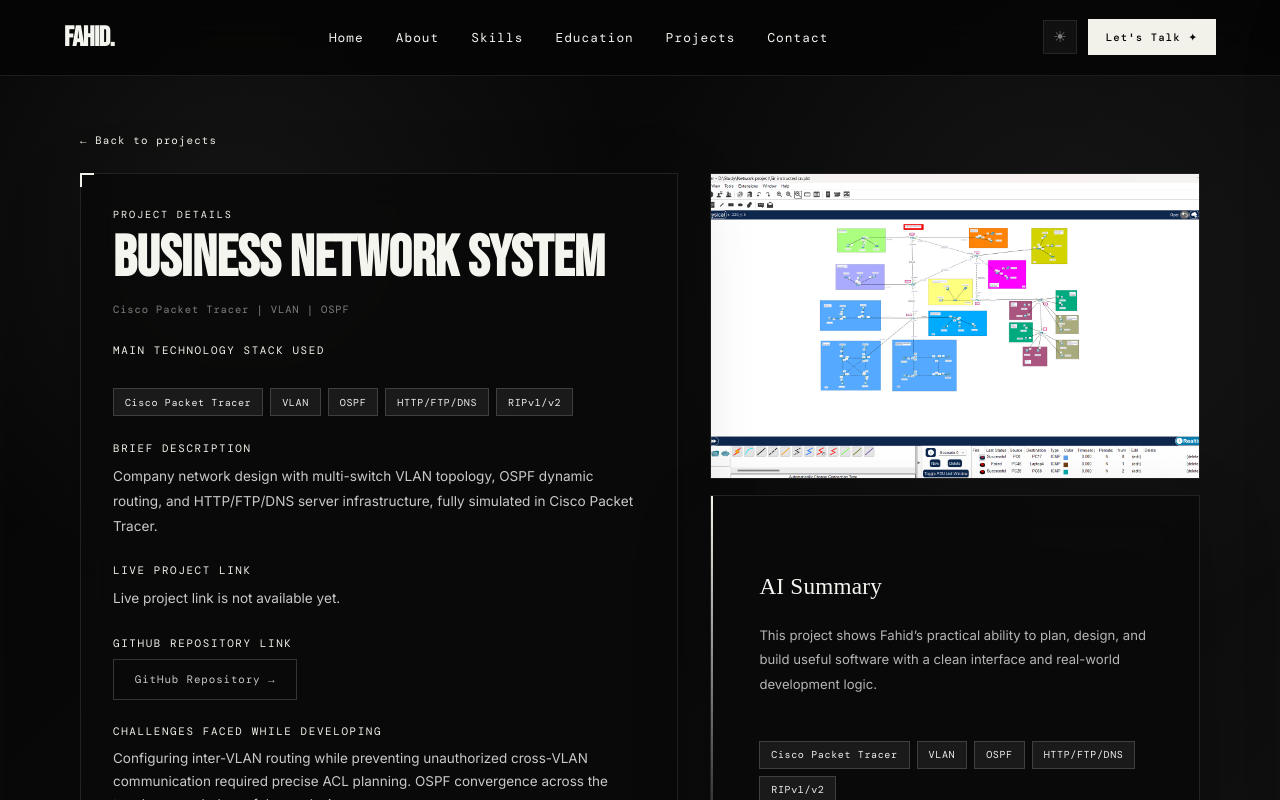
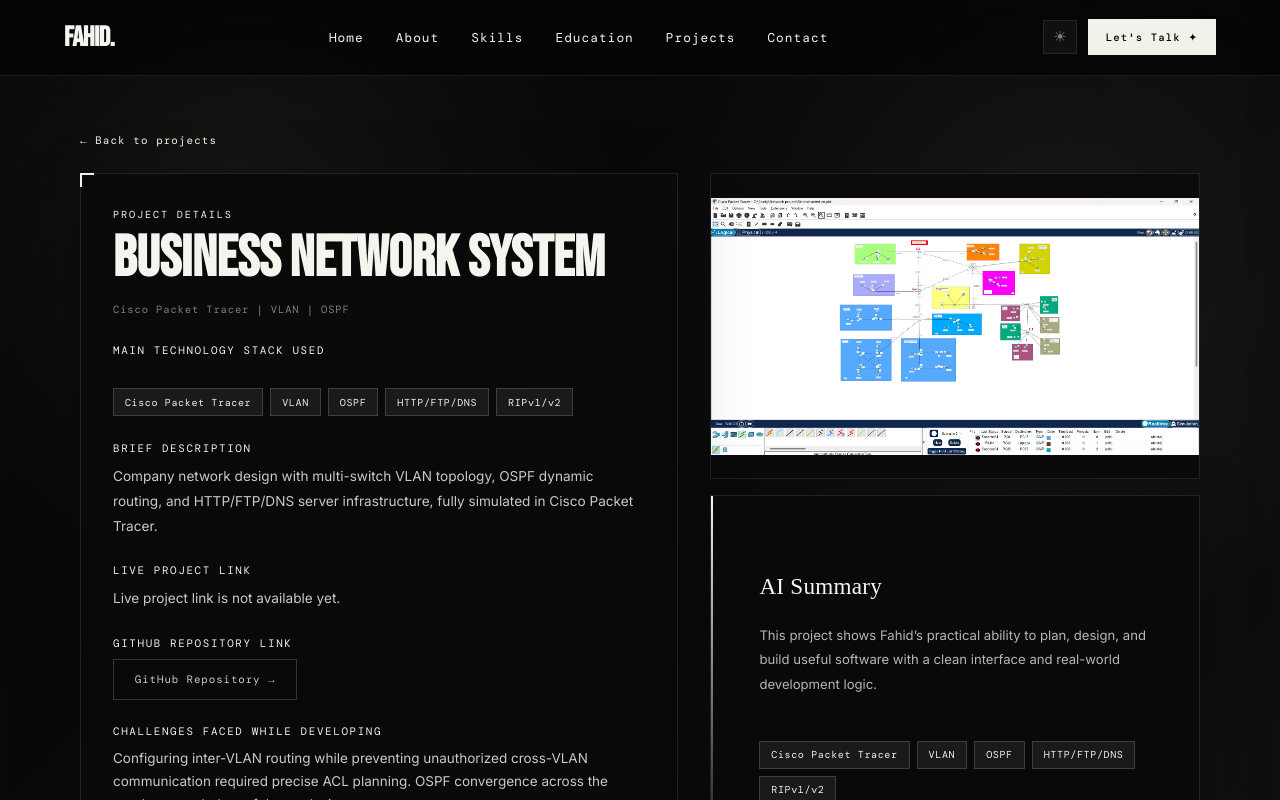
Before and after one commit to fahid2002/Portfolio-V2, a Next.js app: page /projects/business-network-system in a window 1280 px wide. Shown: the top 800 px of the page. Built offline with nearby package versions, Linux system fonts and the light colour scheme.

Commit message:
Fix project detail image cropping

```diff
--- a/src/app/globals.css
+++ b/src/app/globals.css
@@ -2054,7 +2054,7 @@
 }
 .detail-thumb {
   aspect-ratio: 16/10;
-  background: var(--bg3);
+  background: #0b0b0b;
   border: 1px solid var(--border);
   display: flex;
   align-items: center;
@@ -2065,7 +2065,7 @@
 .detail-thumb img {
   width: 100%;
   height: 100%;
-  object-fit: cover;
+  object-fit: contain;
 }
 .back-link {
   font-family: var(--ff-mono);
```
